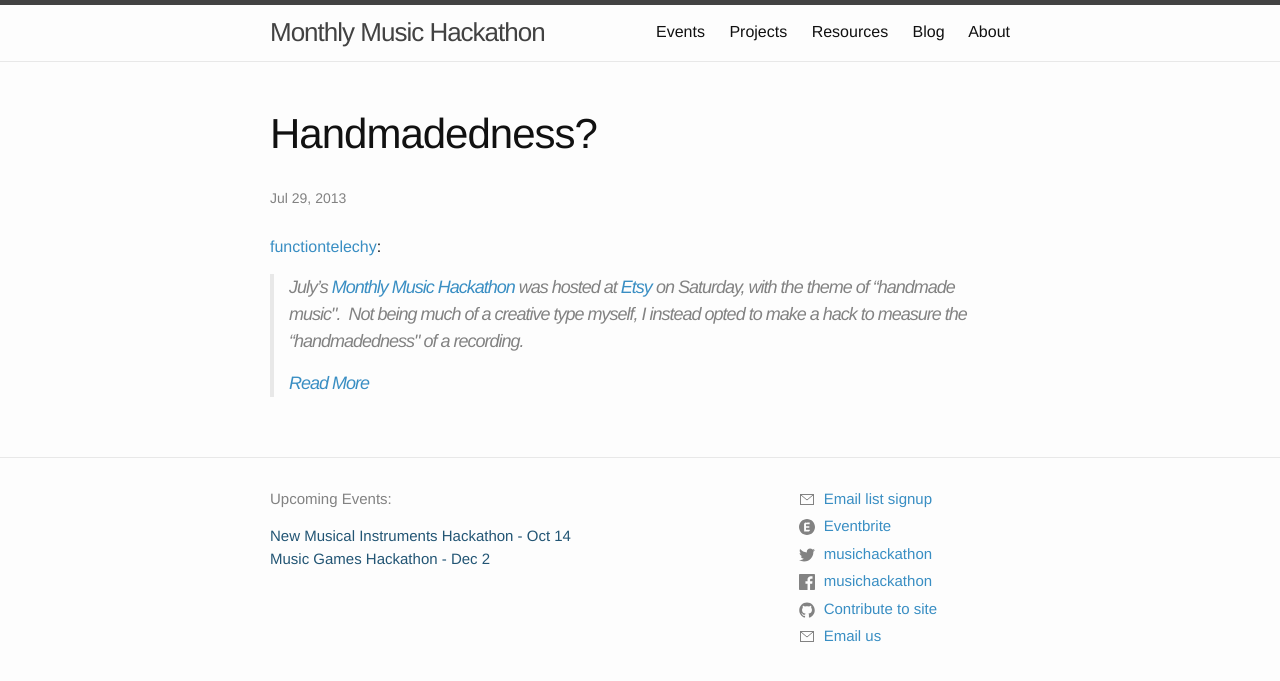
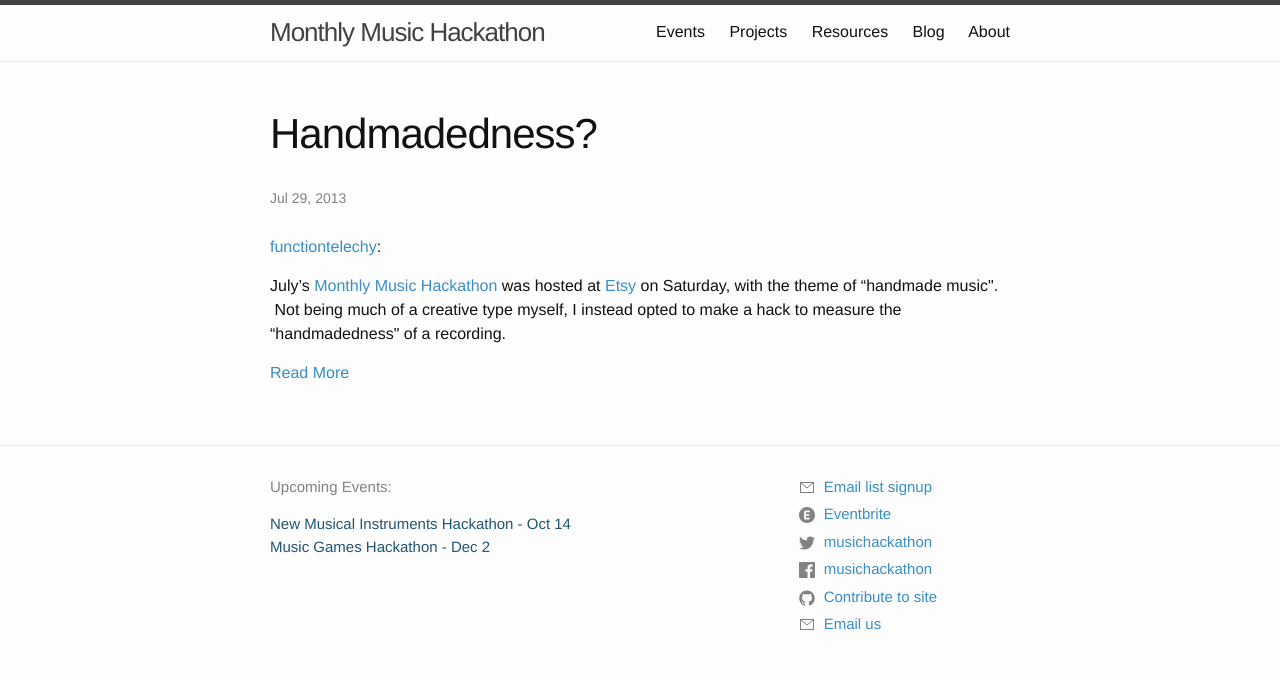
Before and after one commit to musichackathon/mmh_jekyll, a Jekyll site: the page built from _posts/tumblr/2013-07-29-handmadedness.html, in a window 1280 px wide. Shown: the top 681 px of the page. Built offline with Jekyll 4.4.1, drawn with Linux system fonts in a browser that asks for light colours.

Commit message:
Remove unused blockquotes and code formatting

```diff
--- a/_sass/minima/_base.scss
+++ b/_sass/minima/_base.scss
@@ -113,51 +113,6 @@ a {
 }
 
 
-/**
- * Blockquotes
- */
-blockquote {
-  color: $grey-color;
-  border-left: 4px solid $grey-color-light;
-  padding-left: $spacing-unit / 2;
-  @include relative-font-size(1.125);
-  letter-spacing: -1px;
-  font-style: italic;
-
-  > :last-child {
-    margin-bottom: 0;
-  }
-}
-
-
-
-/**
- * Code formatting
- */
-pre,
-code {
-  @include relative-font-size(0.9375);
-  border: 1px solid $grey-color-light;
-  border-radius: 3px;
-  background-color: #eef;
-}
-
-code {
-  padding: 1px 5px;
-}
-
-pre {
-  padding: 8px 12px;
-  overflow-x: auto;
-
-  > code {
-    border: 0;
-    padding-right: 0;
-    padding-left: 0;
-  }
-}
-
-
 
 /**
  * Wrapper
```
